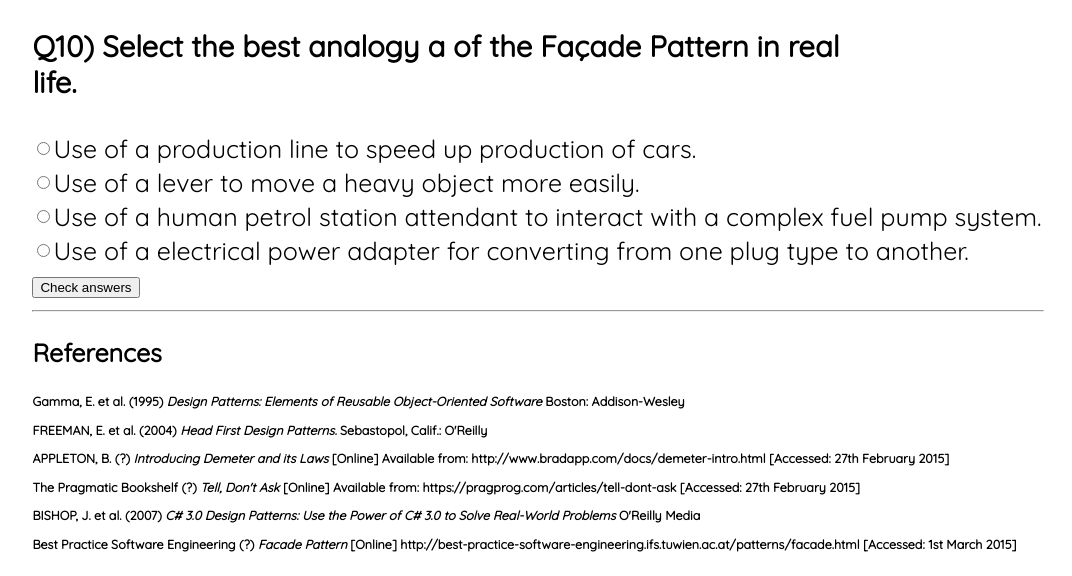
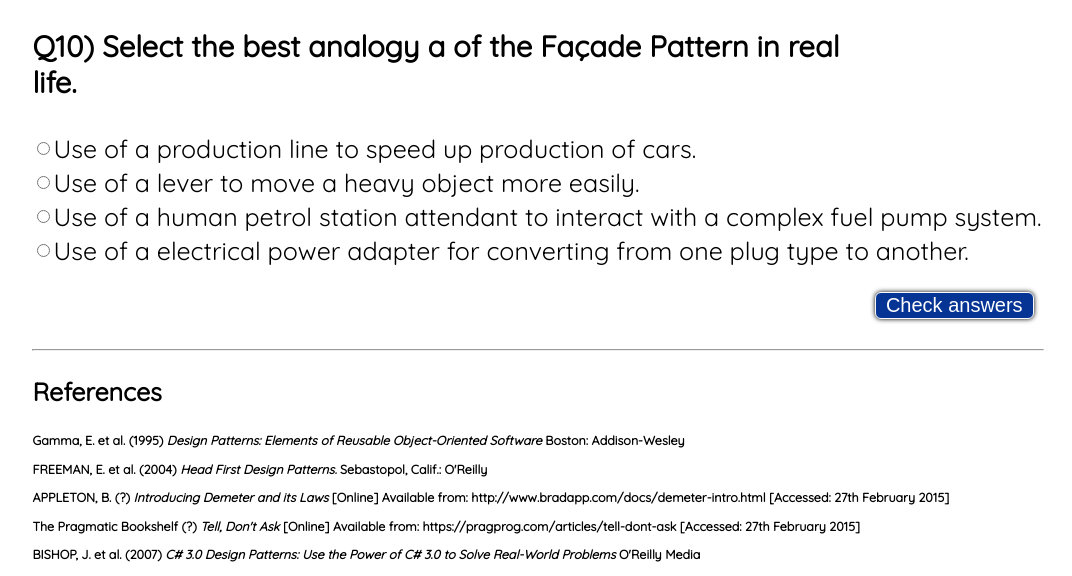
Before and after one commit to daveogle/Facade_Project, a PHP site: page /quiz.php in a window 1280 px wide. Shown: the part 2851-3427 px from the top of the page, without its empty margins (102-1174 px from the left). Before the commit the page ends 3403 px from the top, so only its background shows below. Run offline with PHP 8.4, Linux system fonts and the light colour scheme.

Commit message:
Adjusted button and display.

```diff
--- a/CSS/Main.css
+++ b/CSS/Main.css
@@ -214,10 +214,47 @@ h4
     margin-bottom: 1em;
 }
 
-
 h6
 {
     margin-top: 1em;
     margin-bottom: 1em;
     font-size: 0.5em;
 }
+
+.btn-style{
+	border : solid 1px #fafafa;
+	border-radius : 6px 6px 6px 6px ;
+	moz-border-radius : 6px 6px 6px 6px ;
+	-webkit-box-shadow : 0px 0px 5px rgba(0,0,0,1.0);
+	-moz-box-shadow : 0px 0px 5px rgba(0,0,0,1.0);
+	box-shadow : 0px 0px 5px rgba(0,0,0,1.0);
+	font-size : 20px;
+	color : #FFF;
+	padding : 1px 10px;
+	background : #053494;
+	//background : -webkit-gradient(linear, left top, left bottom, color-stop(0%,#053494), color-stop(100%,#addbff));
+	//background : -moz-linear-gradient(top, #053494 0%, #addbff 100%);
+	//background : -webkit-linear-gradient(top, #053494 0%, #addbff 100%);
+	//background : -o-linear-gradient(top, #053494 0%, #addbff 100%);
+	//background : -ms-linear-gradient(top, #053494 0%, #addbff 100%);
+	//background : linear-gradient(top, #053494 0%, #addbff 100%);
+	//filter : progid:DXImageTransform.Microsoft.gradient( startColorstr='#053494', endColorstr='#addbff',GradientType=0 );
+}
+
+.result
+{
+    float: left;
+}
+
+#answerQuiz
+{
+    padding: 10px;
+    float: right;
+    margin-top: 10px;
+}
+
+.sols
+{
+    display: block;
+    height: 70px;
+}
--- a/quiz.php
+++ b/quiz.php
@@ -25,11 +25,12 @@ $questionId = array("question1", "question2", "question3", "question4", "questio
             echo "</div>";
         }
         ?>
-        <form id="answerQuiz">
-            <input type="submit" value="Check answers">
-        </form>
-
-        <div class="result">
+        <div class="sols">
+            <div class="result">
+            </div>
+            <form id="answerQuiz">
+                <input type="submit" value="Check answers" class="btn-style">
+            </form>
         </div>
     </div>
 </div>
```
